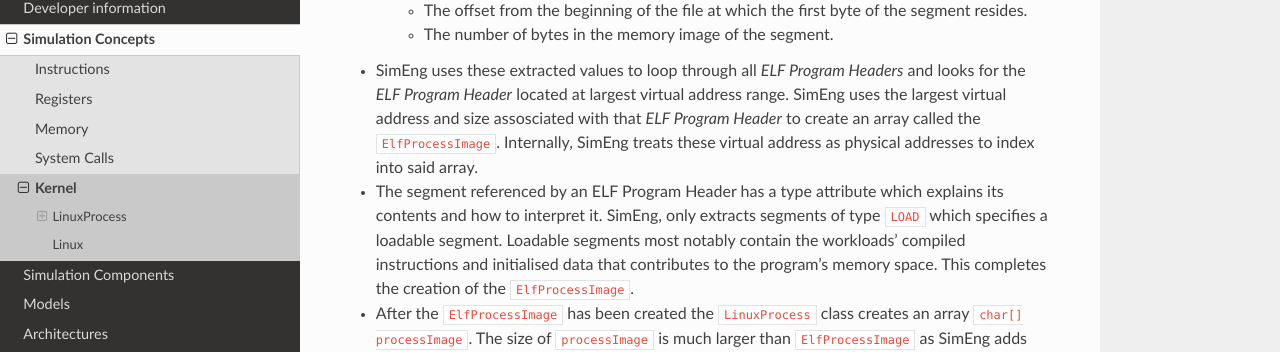
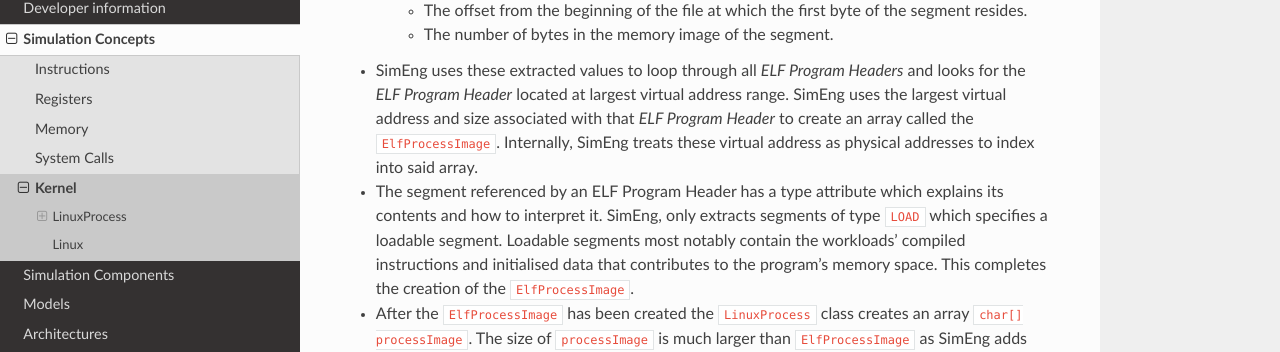
Before and after one commit to UoB-HPC/SimEng, a Sphinx documentation site: the page built from docs/sphinx/developer/concepts/kernel.rst, in a window 1280 px wide and 900 px high, scrolled down 1189 px. Shown: the part 173-525 px from the top of the window. Built offline with Sphinx 7.4.7 and the Read the Docs theme 2.0.0, drawn with Linux system fonts in a browser that asks for light colours; pages that are not in the unit, such as notebooks, are missing from menus.

Commit message:
Fixed small typos

```diff
--- a/docs/sphinx/developer/arch/supported/aarch64.rst
+++ b/docs/sphinx/developer/arch/supported/aarch64.rst
@@ -219,7 +219,7 @@
 System registers
 ----------------
 
-AArch64 defines many system registers, which are treated the same as any other explicit souce or destination register within SimEng.
+AArch64 defines many system registers, which are treated the same as any other explicit source or destination register within SimEng.
 
 Similar to instructions, system register support is added when they are encountered in run programs. To add support for a previously unseen system register, it must be added to the ``systemRegisterMap_`` map in the associated ISA ``Architecture.cc`` file.
 
--- a/docs/sphinx/developer/components/pipeline/units.rst
+++ b/docs/sphinx/developer/components/pipeline/units.rst
@@ -45,7 +45,7 @@
 
 Within the fetch unit is a loop buffer that can store a configurable number of Macro-Ops. The loop buffer can be pulled from instead of memory if a loop is detected. This avoids the need to re-request data from memory if a branch is taken and increases the throughput of the fetch unit.
 
-Each entry of the loop buffer is the encoding of the Macro-Op. Therefore, when supplying an instruction from the loop buffer, the pre-decoding step must still be performed. This was required to avoid any issues with multiple instantiations of the same instruction editing eachothers class members.
+Each entry of the loop buffer is the encoding of the Macro-Op. Therefore, when supplying an instruction from the loop buffer, the pre-decoding step must still be performed. This was required to avoid any issues with multiple instantiations of the same instruction editing each others class members.
 
 The Loop buffer has four states:
 
--- a/docs/sphinx/developer/concepts/kernel.rst
+++ b/docs/sphinx/developer/concepts/kernel.rst
@@ -27,7 +27,7 @@
 
     * The offset from the beginning of the file at which the first byte of the segment resides.
     * The number of bytes in the memory image of the segment.
-* SimEng uses these extracted values to loop through all `ELF Program Headers` and looks for the `ELF Program Header` located at largest virtual address range. SimEng uses the largest virtual address and size assosciated with that `ELF Program Header` to create an array called the ``ElfProcessImage``. Internally, SimEng treats these virtual address as physical addresses to index into said array.
+* SimEng uses these extracted values to loop through all `ELF Program Headers` and looks for the `ELF Program Header` located at largest virtual address range. SimEng uses the largest virtual address and size associated with that `ELF Program Header` to create an array called the ``ElfProcessImage``. Internally, SimEng treats these virtual address as physical addresses to index into said array.
 
 * The segment referenced by an ELF Program Header has a type attribute which explains its contents and how to interpret it. SimEng, only extracts segments of type ``LOAD`` which specifies a loadable segment. Loadable segments most notably contain the workloads' compiled instructions and initialised data that contributes to the program's memory space. This completes the creation of the ``ElfProcessImage``.
 
--- a/docs/sphinx/user/configuring_simeng.rst
+++ b/docs/sphinx/user/configuring_simeng.rst
@@ -348,5 +348,5 @@
     Used to generate `/sys/devices/system/cpu/cpu{0..Core-Count}/topology/{physical_package_id, core_id}` files.
     On each CPU the cores are split into packages. The number of packages used can be calculated by analysing the `physical_package_id` files on a Linux system using the CPU being modelled.
 
-.. Note:: Core-Count must be wholely divisible by Package-Count.
+.. Note:: Core-Count must be wholly divisible by Package-Count.
 .. Note:: Max Package-Count currently supported is 1.
```
Also changed, not shown: other parts of docs/sphinx/developer/concepts/kernel.rst (+1 -1 lines), 1 other file.
